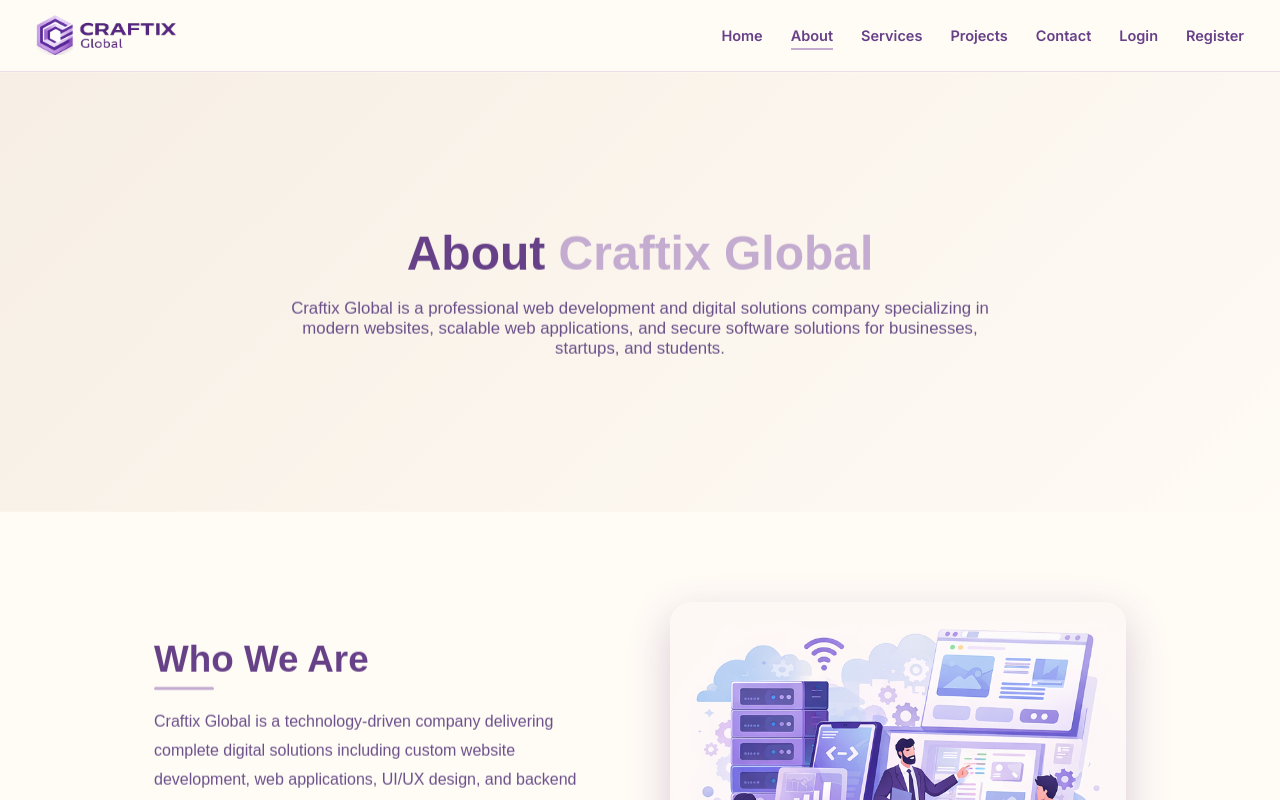
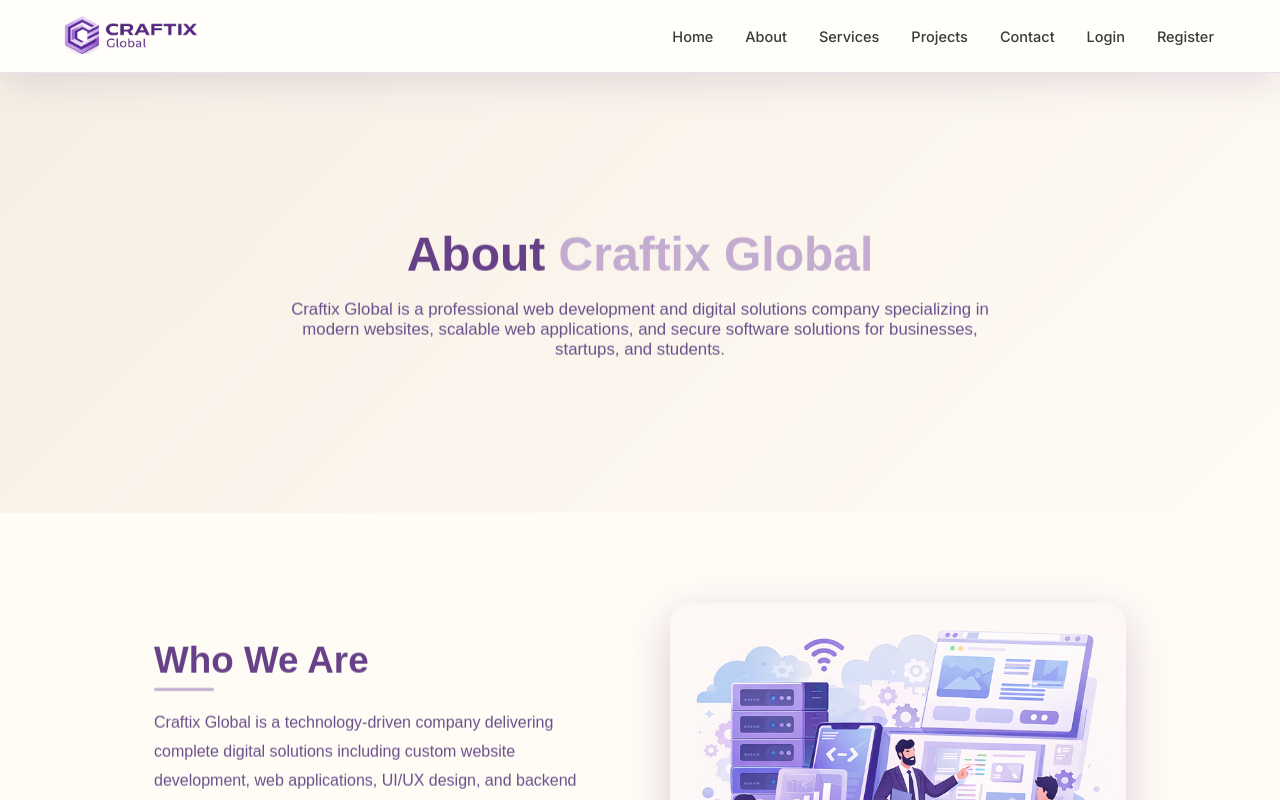
Before and after one commit to Rudra-M1/craftix-global, a React (Create React App) app: page /about in a window 1280 px wide. Shown: the top 800 px of the page. Built offline with nearby package versions, Linux system fonts and the light colour scheme; no server answers.

Commit message:
Update index.css

```diff
--- a/src/index.css
+++ b/src/index.css
@@ -261,16 +261,14 @@
 /* REVEAL */
 .reveal {
   opacity: 0;
-  transform: translate3d(0, 60px, 0);
-  transition: transform 0.8s ease, opacity 0.8s ease;
-  will-change: transform, opacity;
+  transform: translateY(60px);
+  transition: 1s ease;
 }
 
 .reveal.active {
   opacity: 1;
-  transform: translate3d(0, 0, 0);
-}
-
+  transform: translateY(0);
+}
 
 /* RESPONSIVE */
 @media (max-width: 900px) {
@@ -672,6 +670,20 @@
   margin-top: 5px;
   font-size: 1rem;
 }
+
+/* REVEAL ANIMATION */
+.reveal {
+  opacity: 0;
+  transform: translate3d(0, 60px, 0);
+  transition: transform 0.8s ease, opacity 0.8s ease;
+  will-change: transform, opacity;
+}
+
+.reveal.active {
+  opacity: 1;
+  transform: translate3d(0, 0, 0);
+}
+
 
 /* RESPONSIVE */
 @media (max-width: 900px) {
@@ -815,103 +827,115 @@
   }
 }
 
-/* ================= NAVBAR ================= */
-
+/* ================= GLASS NAVBAR ================= */
 .glass-nav {
   position: sticky;
   top: 0;
   z-index: 1000;
 
-  height: 72px;
-  padding: 0 36px;
-
-  display: flex;
-  align-items: center;
+  display: flex;
   justify-content: space-between;
-
-  background: rgba(255, 251, 245, 0.85);
-  backdrop-filter: blur(14px);
-  -webkit-backdrop-filter: blur(14px);
-
-  border-bottom: 1px solid rgba(195, 172, 208, 0.35);
+  align-items: center;
+
+  padding: 14px 64px;
+
+  background: rgba(255, 255, 255, 0.65);
+  backdrop-filter: blur(30px) saturate(160%);
+  -webkit-backdrop-filter: blur(30px) saturate(160%);
+
+  border-bottom: 1px solid rgba(103, 65, 136, 0.15);
+
+  box-shadow:
+    inset 0 1px 0 rgba(255,255,255,0.6),
+    0 10px 35px rgba(103,65,136,0.15);
 }
 
 /* LOGO */
-
 .logo-box {
   display: flex;
   align-items: center;
 }
 
 .logo-img {
-  height: 42px;
-  width: auto;
-}
-
-/* ================= NAV LINKS ================= */
-
+  height: 40px;
+}
+
+/* LINKS */
 .nav-links {
   display: flex;
   align-items: center;
   gap: 28px;
 }
-
-/* LINKS */
 
 .nav-links a {
   text-decoration: none;
-  font-weight: 600;
+  color: #3a3a3a;
   font-size: 14.5px;
-  color: #674188;
+  font-weight: 500;
   position: relative;
-  transition: color 0.25s ease;
-}
-
-/* UNDERLINE EFFECT */
-
+  padding: 4px 2px;
+  transition: color 0.2s ease;
+}
+
+/* underline */
 .nav-links a::after {
   content: "";
   position: absolute;
-  left: 0;
+  left: 50%;
   bottom: -6px;
-  width: 0;
+  transform: translateX(-50%);
+  width: 0%;
   height: 2px;
-  background: #C3ACD0;
+  background: #674188;
   transition: width 0.25s ease;
 }
 
-.nav-links a:hover::after,
-.nav-links a.active::after {
+.nav-links a:hover {
+  color: #674188;
+}
+
+.nav-links a:hover::after {
   width: 100%;
 }
 
-/* PROFILE ICON */
-
+/* ================= PROFILE ICON ================= */
 .profile-icon {
-  display: flex;
-  align-items: center;
-  justify-content: center;
-  color: #674188;
-}
-
-.profile-icon svg {
-  stroke-width: 2;
-}
-
-/* ================= MOBILE MENU BUTTON ================= */
-
+  font-size: 26px;
+  color: #674188;
+  display: flex;
+  align-items: center;
+  transition: 0.3s;
+}
+
+.profile-icon:hover {
+  color: #C3ACD0;
+  transform: scale(1.1);
+}
+
+
+
+/* hover */
+.profile-ui:hover {
+  background: rgba(103,65,136,0.15);
+  box-shadow: 0 4px 12px rgba(103,65,136,0.25);
+}
+
+
+
+/* MENU ICON */
 .menu-btn {
   display: none;
-  font-size: 26px;
-  background: none;
-  border: none;
+  font-size: 24px;
   cursor: pointer;
-  color: #674188;
-}
-
-/* ================= MOBILE VERSION ================= */
-
-@media (max-width: 900px) {
+  color: #3a3a3a;
+}
+
+/* ================= MOBILE ================= */
+@media (max-width: 768px) {
+  .glass-nav {
+    padding: 12px 24px;
+  }
+
   .menu-btn {
     display: block;
   }
@@ -919,21 +943,21 @@
   .nav-links {
     position: absolute;
     top: 72px;
-    right: 0;
-    width: 100%;
+    right: 20px;
+
+    background: rgba(255,255,255,0.75);
+    backdrop-filter: blur(26px);
+    -webkit-backdrop-filter: blur(26px);
 
     flex-direction: column;
-    align-items: center;
-    gap: 22px;
-
-    background: rgba(255, 251, 245, 0.97);
-    backdrop-filter: blur(16px);
-    -webkit-backdrop-filter: blur(16px);
-
-    padding: 28px 0;
-    border-bottom: 1px solid rgba(195, 172, 208, 0.35);
+    width: 220px;
+    padding: 18px;
+    border-radius: 14px;
+
+    box-shadow: 0 12px 30px rgba(103,65,136,0.25);
 
     display: none;
+    gap: 14px;
   }
 
   .nav-links.open {
@@ -941,7 +965,8 @@
   }
 
   .nav-links a {
-    font-size: 15.5px;
+    text-align: center;
+    font-size: 14px;
   }
 }
 
```
